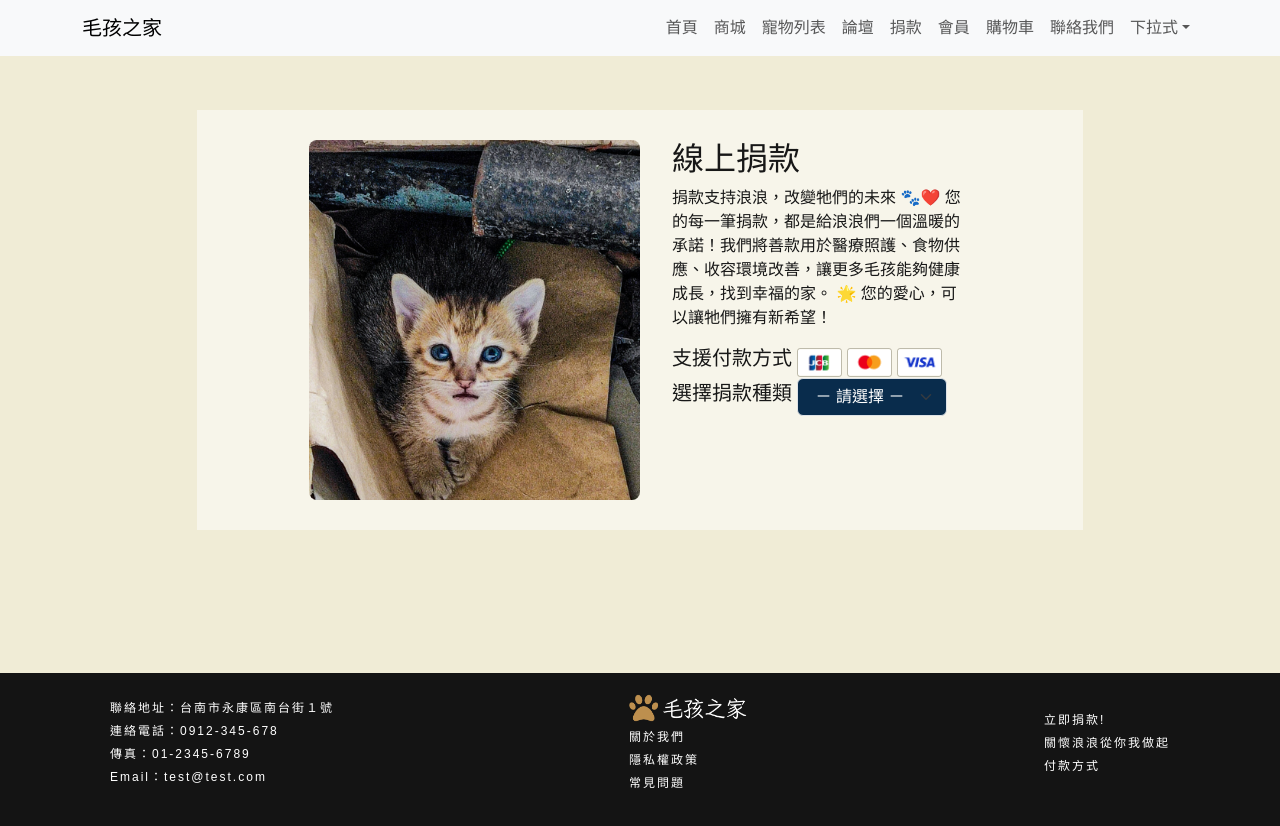
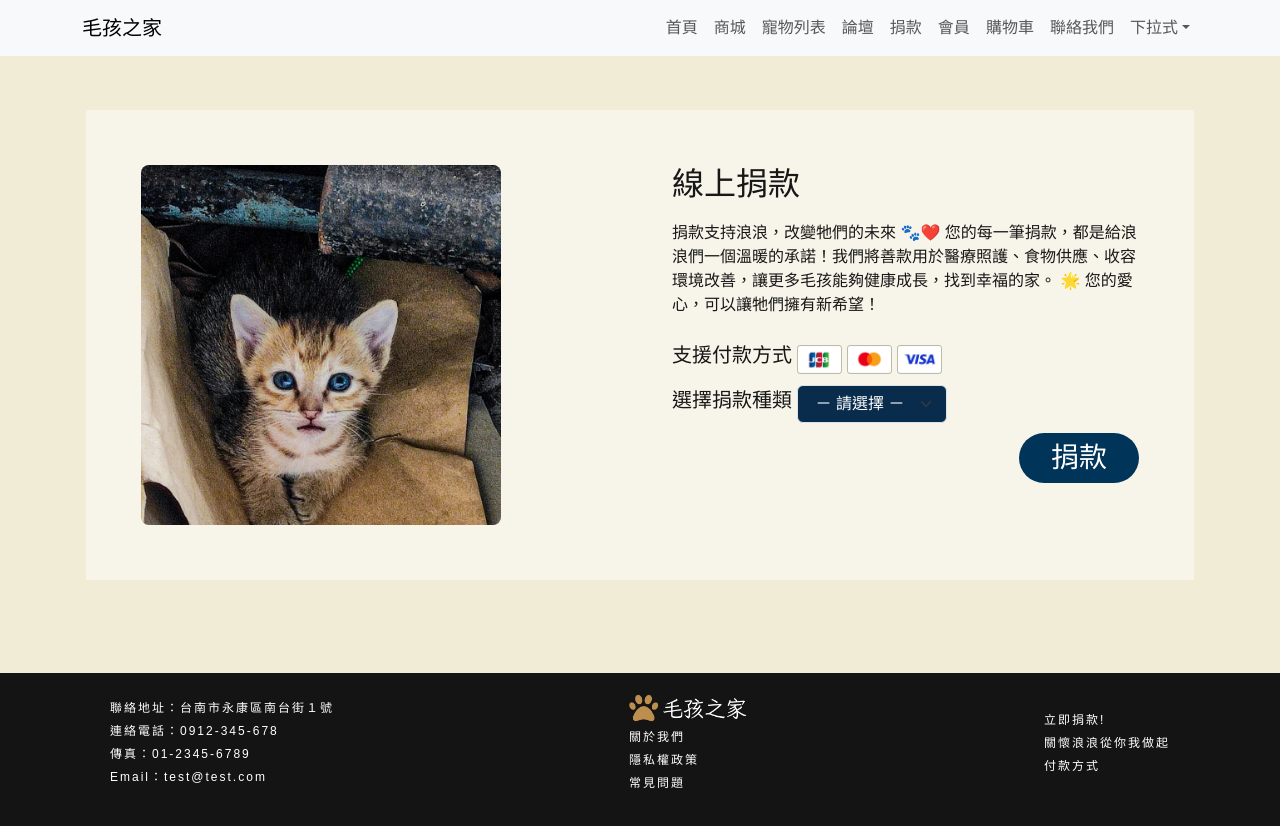
Before and after one commit to renh252/final, a Next.js app: page /donate in a window 1280 px wide. Built offline with nearby package versions, Linux system fonts and the light colour scheme; a web font is replaced by a local one.

Commit message:
button文字置中+更新donate頁面

```diff
--- a/app/donate/_components/options.js
+++ b/app/donate/_components/options.js
@@ -4,7 +4,12 @@ function SelectBasicExample() {
   return (
     <Form.Select
       aria-label="Default select example"
-      style={{ width: '150px', backgroundColor: '#092C4C', color: 'white' , 'text-align':'center' }} // 修改寬度和顏色
+      style={{
+        width: '150px',
+        backgroundColor: '#092C4C',
+        color: 'white',
+        'text-align': 'center',
+      }} // 修改寬度和顏色
     >
       <option>－ 請選擇 －</option>
       <option value="醫療救援">醫療救援</option>
--- a/app/donate/donate.module.css
+++ b/app/donate/donate.module.css
@@ -5,21 +5,23 @@
   border-radius: 8px;
 }
 .donate_container {
-  width: 80%;
+  width: 100%;
   height: 100%;
   display: flex;
   justify-content: center;
   margin: 30px auto;
-  padding: 30px;
+  padding: 55px;
   background-color: rgba(255, 255, 255, 0.5);
 }
 .donate_item {
   display: flex;
-  width: 40%;
+  width: 50%;
 }
 
 .ul {
   list-style: none;
+  display: flex;
+  flex-direction: column;
 }
 
 .li_image {
@@ -27,3 +29,7 @@
   border: 1px solid rgba(126, 122, 102, 0.473);
   border-radius: 3px;
 }
+
+.ul li {
+  margin-bottom: 10px; /* 這裡可以根據需要調整間距 */
+}
--- a/app/donate/page.js
+++ b/app/donate/page.js
@@ -58,7 +58,13 @@ export default function DonatePage(props) {
               <h5 style={{ 'margin-right': '5px' }}>選擇捐款種類</h5>
               <Dropdown />
             </li>
-            <li></li>
+            <li style={{ display: 'flex', 'justify-content': 'end' }}>
+              <button
+                style={{ width: '120px', height: '50px', 'font-size': '28px' }}
+              >
+                捐款
+              </button>
+            </li>
           </ul>
         </div>
       </div>
--- a/app/globals.css
+++ b/app/globals.css
@@ -41,7 +41,6 @@ Button {
   align-items: center;
   justify-content: center;
   text-align: center;
-
   background-color: #003459;
   color: white;
   padding: 8px 28px;
```
